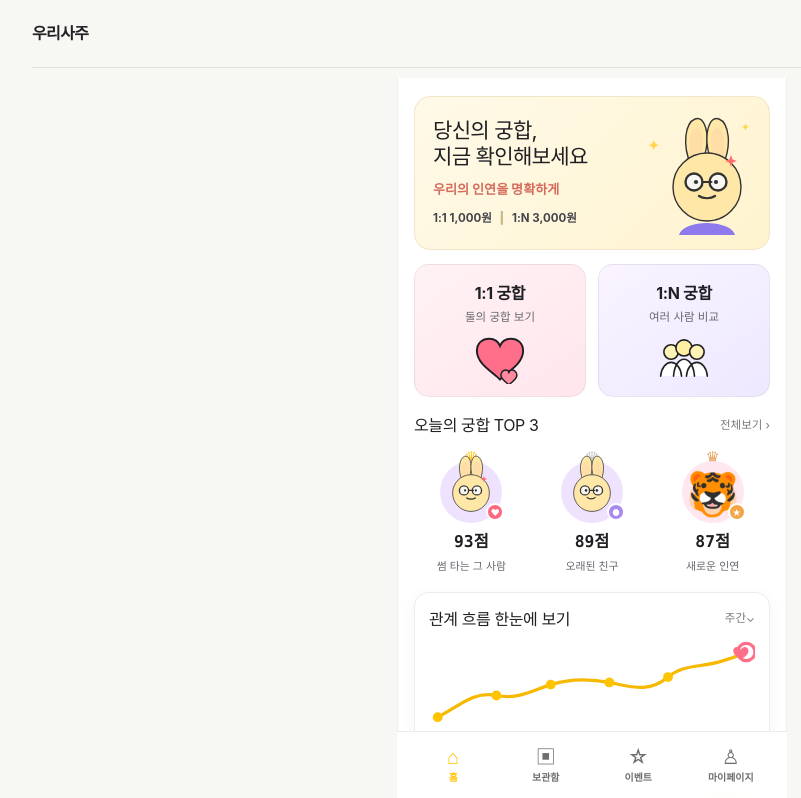
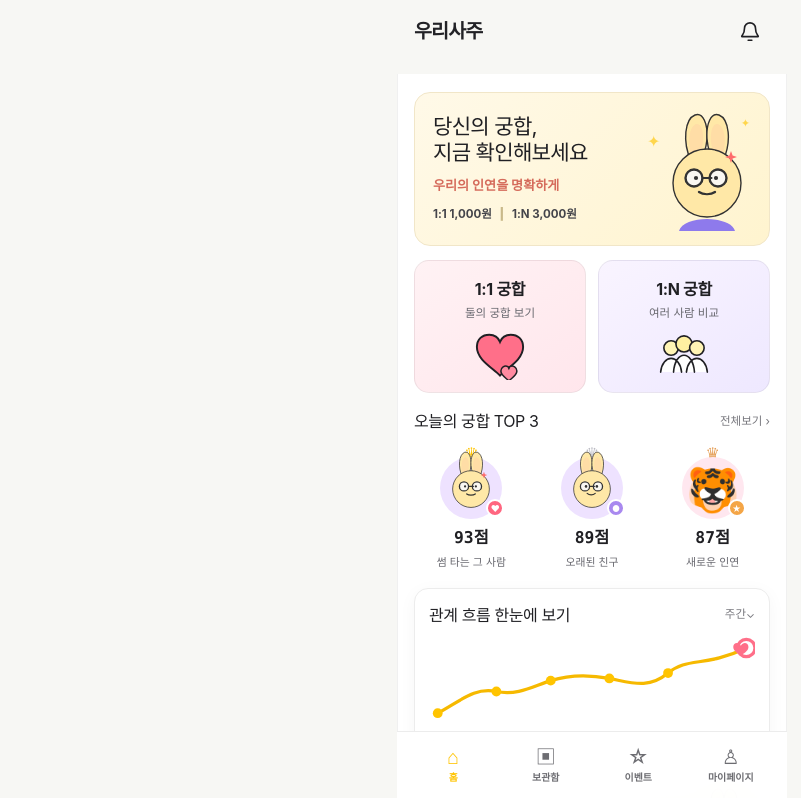
Before and after one commit to beforebelly216-star/woorigunghap, a Next.js app: page / in a window 1280 px wide. Shown: the top 798 px of the page, without its empty margins (48-849 px from the left). Built offline with nearby package versions, Linux system fonts and the light colour scheme.

Commit message:
style: match home app header to reference

```diff
--- a/src/app/globals.css
+++ b/src/app/globals.css
@@ -10,6 +10,10 @@ button, input, select { font: inherit; }
 .site-header { width: min(calc(100% - 48px), 1120px); min-height: 68px; margin: 0 auto; display: flex; align-items: center; justify-content: space-between; gap: 16px; border-bottom: 1px solid var(--saju-border, #E2E2DD); }
 .site-brand { color: inherit; font-family: var(--saju-font-heading, sans-serif); font-size: 1rem; font-weight: 850; letter-spacing: -.04em; text-decoration: none; }
 .site-header a { min-height: 44px; display: inline-flex; align-items: center; }
+.site-header-home-a99 { width: min(100%, 390px); min-height: 64px; padding: 0 17px; border-bottom: 0; background: #fff; }
+.site-header-home-a99 .site-brand { font-size: 1.22rem; letter-spacing: -.045em; }
+.home-notification-button { width: 40px; height: 40px; display: grid; place-items: center; border: 0; background: transparent; color: #202024; cursor: pointer; }
+.home-notification-button svg { width: 22px; height: 22px; }
 .auth-user { display: flex; align-items: center; gap: 8px; }
 .auth-library-link { color: var(--saju-ink-soft, #68686F); font-size: .78rem; font-weight: 750; text-decoration: none; }
 .auth-status, .auth-logout-button { min-height: 40px; border: 0; border-radius: var(--saju-radius-pill, 999px); font: inherit; font-size: .78rem; line-height: 1; }
@@ -24,5 +28,5 @@ button, input, select { font: inherit; }
 .site-footer p { margin: 2px 0; }
 .site-footer-note { color: var(--saju-ink-faint, #929298); }
 button:focus-visible, a:focus-visible, input:focus-visible, select:focus-visible, textarea:focus-visible { outline: 2px solid var(--saju-ink, #222226); outline-offset: 3px; }
-@media (max-width: 640px) { .site-header, .site-footer { width: calc(100% - 32px); } .site-header { min-height: 60px; } .auth-library-link { display: none; } .site-footer { margin-top: 56px; padding-bottom: max(32px, env(safe-area-inset-bottom)); } }
+@media (max-width: 640px) { .site-header:not(.site-header-home-a99), .site-footer { width: calc(100% - 32px); } .site-header:not(.site-header-home-a99) { min-height: 60px; } .auth-library-link { display: none; } .site-footer { margin-top: 56px; padding-bottom: max(32px, env(safe-area-inset-bottom)); } }
 @media (prefers-reduced-motion: reduce) { *, *::before, *::after { scroll-behavior: auto !important; transition-duration: .01ms !important; animation-duration: .01ms !important; animation-iteration-count: 1 !important; } }
```
